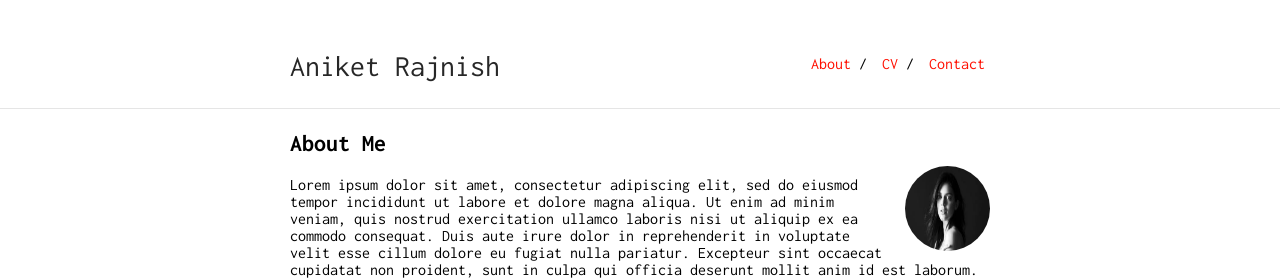
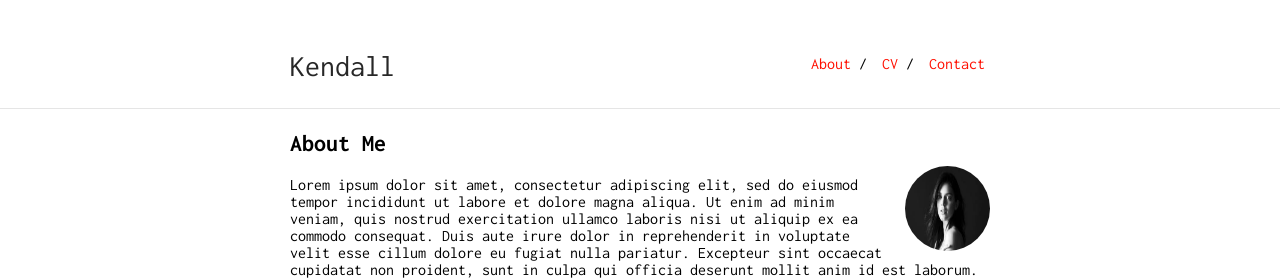
Before and after one commit to varunb0801/HackRush-22, a Jekyll site: the page built from index.md, in a window 1280 px wide. Shown: the top 280 px of the page. Built offline with Jekyll 4.4.1, drawn with Linux system fonts in a browser that asks for light colours; our own code applies the rules of GitHub Pages for plain Markdown files.

Commit message:
Update _config.yml

```diff
--- a/_config.yml
+++ b/_config.yml
@@ -1,4 +1,4 @@
-title: Aniket Rajnish
+title: Kendall
 
 
 markdown: kramdown
@@ -17,6 +17,6 @@ nav:
  - name: "About"
    link: "/me/"
  - name: "CV"
-   link: "Aniket Rajnish - CV.pdf"
+   link: "Resume.pdf"
  - name: "Contact"
    link: "contact"
```
